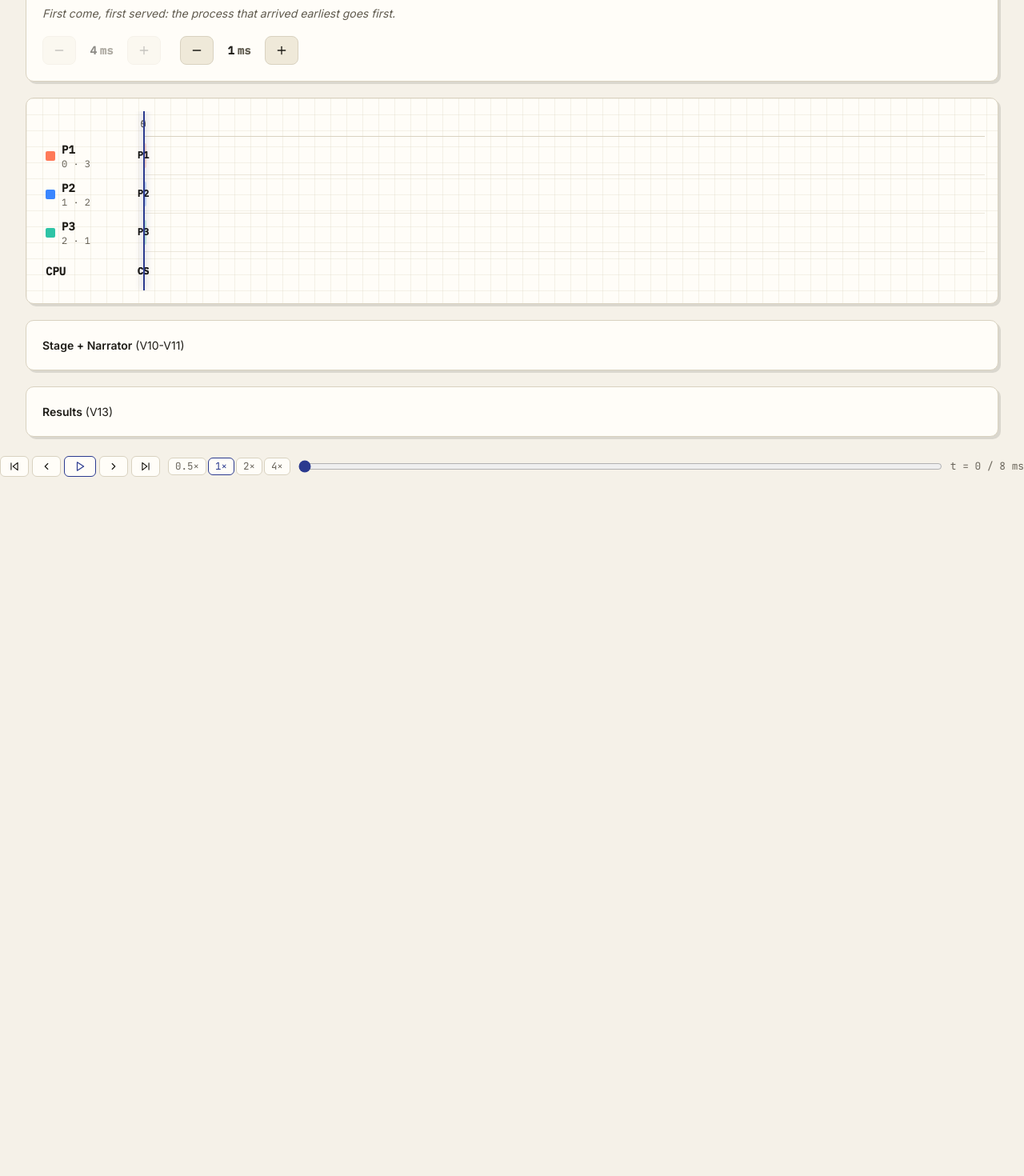
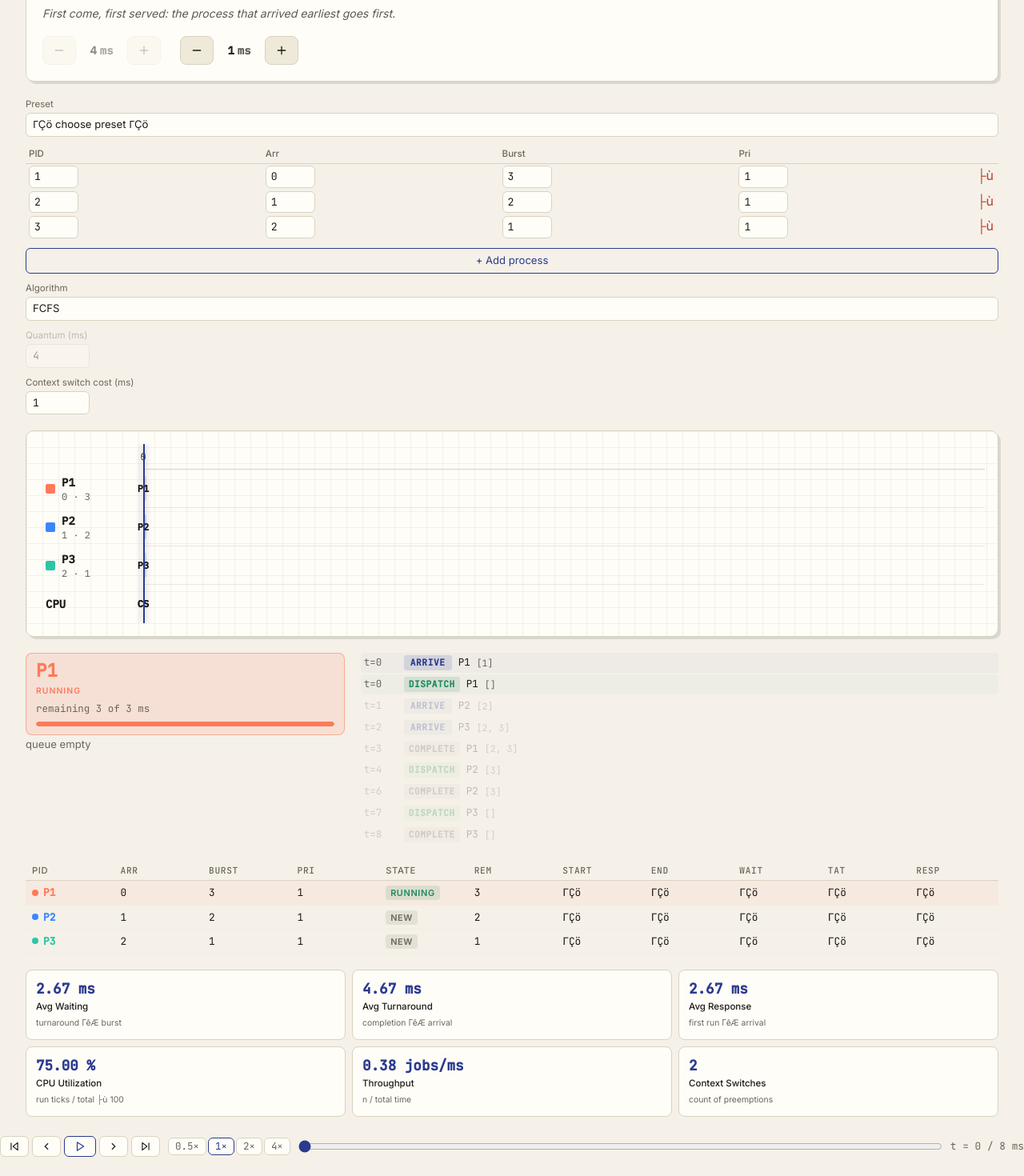
Before and after one commit to peepladivye-eng/Task-Scheduler-Visualizer-Lab, a React (Vite) app in the folder web/: page / in a window 1280 px wide. Shown: the part 180-1650 px from the top of the page at 80% size. Before the commit the page ends 800 px from the top, so only its background shows below. Built offline with nearby package versions, Linux system fonts and the light colour scheme; a web font is replaced by a local one.

Commit message:
Merge V2 components with V3 theme system - complete functional scheduler

```diff
--- a/web/src/App.tsx
+++ b/web/src/App.tsx
@@ -4,13 +4,20 @@ import { container, rise } from './design/motion'
 import { useStudio } from './store/useStudio'
 import Header from './components/Header'
 import ScenarioBar from './components/ScenarioBar'
+import TaskEditor from './components/TaskEditor'
 import Workbench from './components/Workbench'
+import CpuCard from './components/CpuCard'
+import ReadyQueue from './components/ReadyQueue'
+import ProcessTable from './components/ProcessTable'
+import EventLog from './components/EventLog'
+import MetricsCards from './components/MetricsCards'
 import Transport from './components/Transport'
 
 export default function App() {
   const [width, setWidth] = React.useState(typeof window !== 'undefined' ? window.innerWidth : 1920)
   const trace = useStudio((s) => s.trace)
   const t = useStudio((s) => s.t)
+  const state = useStudio((s) => s.state)
 
   React.useEffect(() => {
     const handleResize = () => setWidth(window.innerWidth)
@@ -37,7 +44,7 @@ export default function App() {
   }
 
   return (
-    <div className="min-h-screen bg-paper">
+    <div className="min-h-screen bg-paper pb-20">
       <Header />
 
       <motion.main
@@ -50,23 +57,35 @@ export default function App() {
           <ScenarioBar />
         </motion.div>
 
-        {trace ? (
-          <motion.div variants={rise}>
-            <Workbench trace={trace} t={t} />
-          </motion.div>
-        ) : (
-          <motion.div variants={rise} className="sheet">
-            <p className="text-muted">Loading scheduler...</p>
-          </motion.div>
-        )}
-
-        <motion.div variants={rise} className="sheet">
-          <p className="text-ink"><strong>Stage + Narrator</strong> (V10-V11)</p>
+        <motion.div variants={rise}>
+          <TaskEditor />
         </motion.div>
 
-        <motion.div variants={rise} className="sheet">
-          <p className="text-ink"><strong>Results</strong> (V13)</p>
-        </motion.div>
+        {trace && (
+          <>
+            <motion.div variants={rise}>
+              <Workbench trace={trace} t={t} />
+            </motion.div>
+
+            <motion.div variants={rise}>
+              <div className="grid grid-cols-[minmax(0,1fr)_minmax(0,2fr)] gap-5">
+                <div className="space-y-5">
+                  <CpuCard state={state} />
+                  <ReadyQueue state={state} />
+                </div>
+                <EventLog trace={trace} t={t} />
+              </div>
+            </motion.div>
+
+            <motion.div variants={rise}>
+              <ProcessTable trace={trace} t={t} />
+            </motion.div>
+
+            <motion.div variants={rise}>
+              <MetricsCards trace={trace} />
+            </motion.div>
+          </>
+        )}
       </motion.main>
 
       <Transport />
--- a/web/src/components/CpuCard.tsx
+++ b/web/src/components/CpuCard.tsx
@@ -11,10 +11,10 @@ export default function CpuCard() {
   const derived = useDerived()
   const reducedMotion = useReducedMotion()
 
-  // null derived → no trace loaded
+  // null derived ΓåÆ no trace loaded
   if (!derived || !trace) {
     return (
-      <span style={{ color: color.muted, fontSize: '0.88rem' }}>—</span>
+      <span style={{ color: color.muted, fontSize: '0.88rem' }}>ΓÇö</span>
     )
   }
 
@@ -43,7 +43,7 @@ export default function CpuCard() {
           Context Switch
         </span>
         <span style={{ color: color.warn, fontWeight: 700, fontSize: '1rem' }}>
-          → P{derived.csPid}
+          ΓåÆ P{derived.csPid}
         </span>
       </div>
     )
@@ -97,7 +97,7 @@ export default function CpuCard() {
     contentKey = 'done'
     content = (
       <span style={{ color: color.success, fontSize: '0.88rem', fontWeight: 600 }}>
-        All done ✓
+        All done Γ£ô
       </span>
     )
   } else {
--- a/web/src/components/MetricsCards.tsx
+++ b/web/src/components/MetricsCards.tsx
@@ -28,22 +28,22 @@ export default function MetricsCards() {
     {
       label:   'Avg Waiting',
       value:   fmtMs(m.avg_waiting),
-      formula: 'turnaround − burst',
+      formula: 'turnaround ΓêÆ burst',
     },
     {
       label:   'Avg Turnaround',
       value:   fmtMs(m.avg_turnaround),
-      formula: 'completion − arrival',
+      formula: 'completion ΓêÆ arrival',
     },
     {
       label:   'Avg Response',
       value:   fmtMs(m.avg_response),
-      formula: 'first run − arrival',
+      formula: 'first run ΓêÆ arrival',
     },
     {
       label:   'CPU Utilization',
       value:   fmtPct(m.cpu_utilization),
-      formula: 'run ticks / total × 100',
+      formula: 'run ticks / total ├ù 100',
     },
     {
       label:   'Throughput',
--- a/web/src/components/ProcessTable.tsx
+++ b/web/src/components/ProcessTable.tsx
@@ -124,11 +124,11 @@ export default function ProcessTable() {
                   </span>
                 </td>
                 <td style={{ ...TD_STYLE, ...MONO }}>{remaining}</td>
-                <td style={{ ...TD_STYLE, ...MONO }}>{showStart ? proc.start : '—'}</td>
-                <td style={{ ...TD_STYLE, ...MONO }}>{showComplete ? proc.completion : '—'}</td>
-                <td style={{ ...TD_STYLE, ...MONO }}>{showComplete ? proc.waiting : '—'}</td>
-                <td style={{ ...TD_STYLE, ...MONO }}>{showComplete ? proc.turnaround : '—'}</td>
-                <td style={{ ...TD_STYLE, ...MONO }}>{showComplete ? proc.response : '—'}</td>
+                <td style={{ ...TD_STYLE, ...MONO }}>{showStart ? proc.start : 'ΓÇö'}</td>
+                <td style={{ ...TD_STYLE, ...MONO }}>{showComplete ? proc.completion : 'ΓÇö'}</td>
+                <td style={{ ...TD_STYLE, ...MONO }}>{showComplete ? proc.waiting : 'ΓÇö'}</td>
+                <td style={{ ...TD_STYLE, ...MONO }}>{showComplete ? proc.turnaround : 'ΓÇö'}</td>
+                <td style={{ ...TD_STYLE, ...MONO }}>{showComplete ? proc.response : 'ΓÇö'}</td>
               </tr>
             )
           })}
--- a/web/src/components/ReadyQueue.tsx
+++ b/web/src/components/ReadyQueue.tsx
@@ -9,7 +9,7 @@ export default function ReadyQueue() {
 
   if (!derived) {
     return (
-      <span style={{ color: color.muted, fontSize: '0.82rem' }}>—</span>
+      <span style={{ color: color.muted, fontSize: '0.82rem' }}>ΓÇö</span>
     )
   }
 
--- a/web/src/components/TaskEditor.tsx
+++ b/web/src/components/TaskEditor.tsx
@@ -167,7 +167,7 @@ export default function TaskEditor() {
           onChange={(e) => handlePreset(e.target.value)}
           style={{ ...inputStyle, width: '100%', appearance: 'none', WebkitAppearance: 'none' }}
         >
-          <option value="">— choose preset —</option>
+          <option value="">ΓÇö choose preset ΓÇö</option>
           {PRESETS.map((p) => (
             <option key={p.id} value={p.id}>{p.label}</option>
           ))}
@@ -198,7 +198,7 @@ export default function TaskEditor() {
                     aria-label={`Delete process ${p.pid}`}
                     style={{ background: 'none', border: 'none', color: color.danger, cursor: 'pointer', fontSize: '1rem', padding: '0 4px', lineHeight: 1 }}
                   >
-                    ×
+                    ├ù
                   </button>
                 </td>
               </tr>
```
Also changed, not shown: web/src/components/EventLog.tsx (line endings or trailing spaces).
